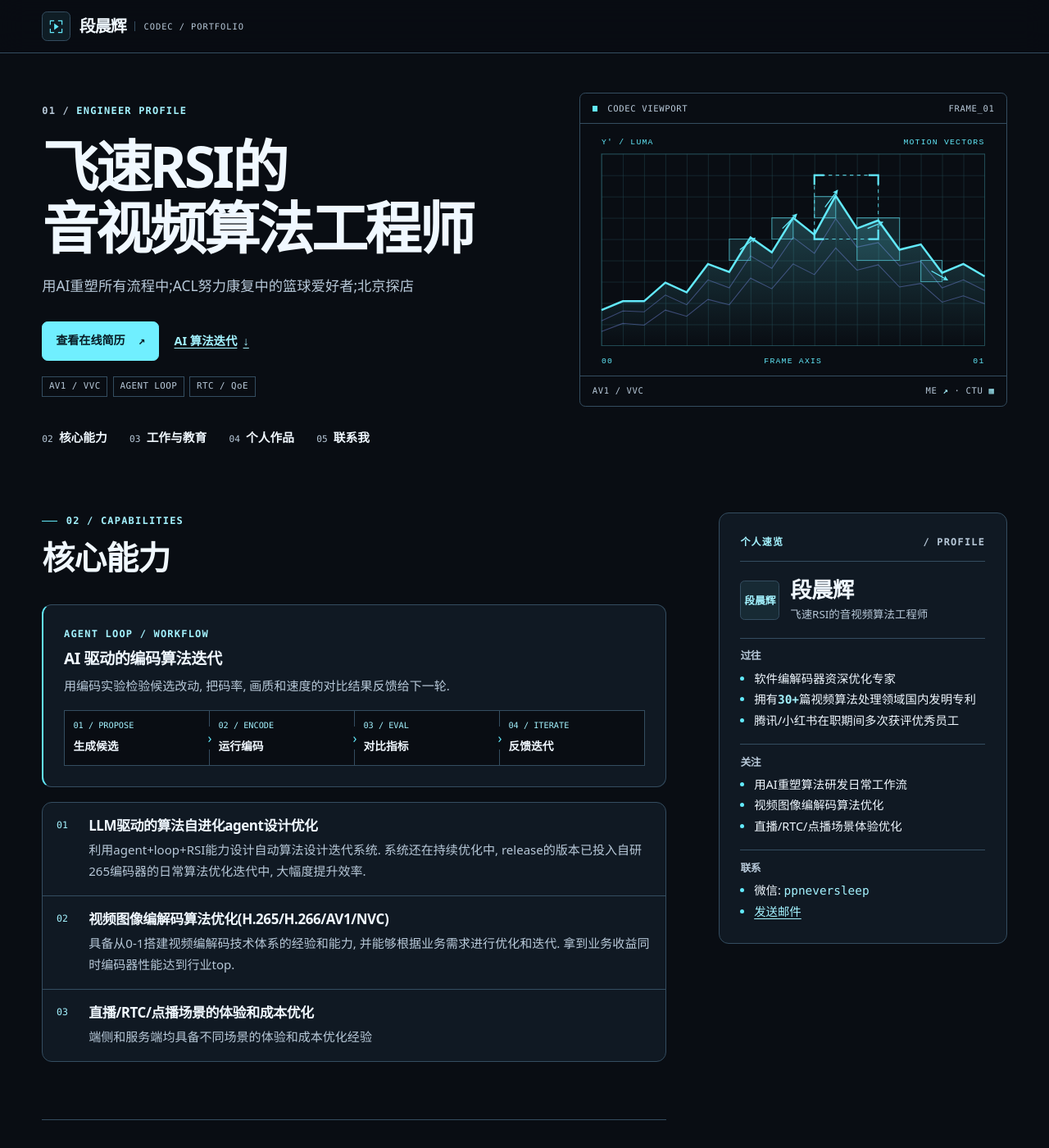
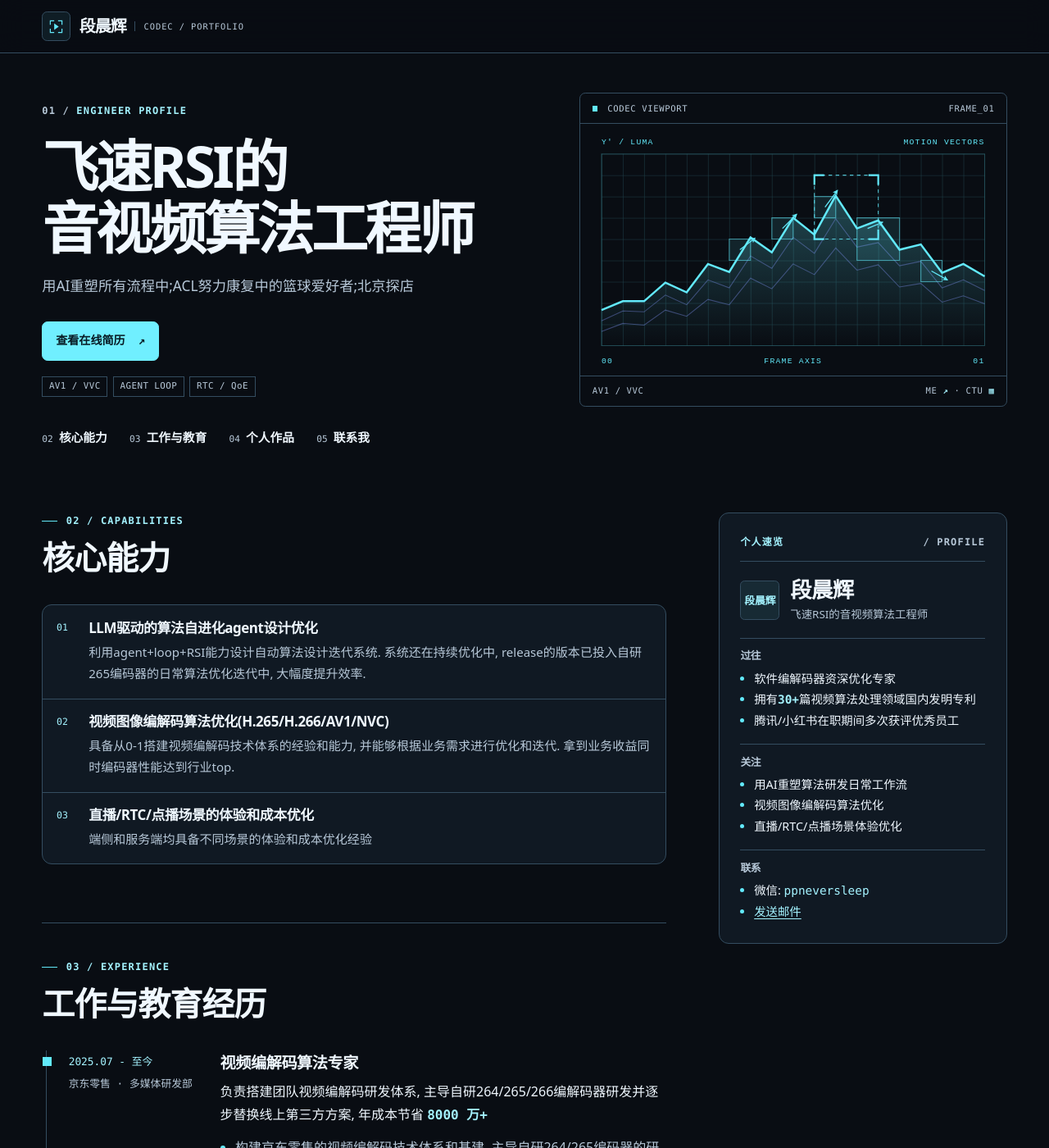
Before and after one commit to bitchenhui/bitchenhui.github.io, a Jekyll site: the page built from index.html, in a window 1280 px wide and 1400 px high. Shown: the whole window at 82% size. Built offline with Jekyll 4.4.1, drawn with Linux system fonts in a browser that asks for light colours.

Commit message:
refactor: drop the agent-loop diagram from capabilities
The section now shows exactly the three numbered capabilities from
site.skills; remove the hero jump link and orphaned styles.

```diff
--- a/assets/css/main.scss
+++ b/assets/css/main.scss
@@ -369,22 +369,6 @@ main { min-height: calc(100vh - 10rem); }
 .profile-card li::marker { color: var(--accent); }
 .profile-card__wechat { font-family: var(--mono); color: var(--accent-strong); }
 
-.ai-loop {
-  margin-bottom: 1.15rem;
-  padding: clamp(1rem, 3vw, 1.55rem);
-  border: 1px solid var(--line);
-  border-inline-start: 2px solid var(--accent);
-  border-radius: var(--radius);
-  background: var(--surface);
-}
-.ai-loop .eyebrow { margin-bottom: 0.45rem; }
-.ai-loop h3 { margin-bottom: 0.5rem; }
-.ai-loop__summary { margin-bottom: 1rem; color: var(--muted); font-size: 0.94rem; }
-.ai-loop__steps { display: grid; grid-template-columns: repeat(4, minmax(0, 1fr)); gap: 1px; padding: 1px; margin: 0; list-style: none; background: var(--line); }
-.ai-loop__steps li { position: relative; min-width: 0; padding: 0.65rem; background: var(--canvas); }
-.ai-loop__steps li + li::before { content: "›"; position: absolute; top: 50%; left: 0; transform: translate(-50%, -50%); padding-inline: 0.1rem; color: var(--accent); background: var(--canvas); }
-.ai-loop__steps span { display: block; margin-bottom: 0.2rem; color: var(--accent-strong); font: 0.64rem/1.4 var(--mono); overflow-wrap: anywhere; }
-.ai-loop__steps strong { font-size: 0.86rem; }
 .capability-list {
   counter-reset: capability;
   border: 1px solid var(--line);
@@ -519,8 +503,6 @@ main { min-height: calc(100vh - 10rem); }
   .manual-hero h1 { font-size: clamp(1.95rem, 7vw, 2.8rem); }
   .manual-hero__lead { margin-bottom: 1.25rem; }
   .signal-frame { width: min(100%, 31rem); }
-  .ai-loop__steps { grid-template-columns: repeat(2, minmax(0, 1fr)); }
-  .ai-loop__steps li:nth-child(3)::before { content: none; }
   .anchor-nav { grid-template-columns: repeat(2, minmax(0, 1fr)); }
   .experience-item { grid-template-columns: minmax(0, 1fr); gap: 0.45rem; }
   .site-footer__inner { align-items: flex-start; flex-wrap: wrap; }
--- a/index.html
+++ b/index.html
@@ -14,7 +14,6 @@ title: 首页
         <p class="manual-hero__lead">{{ site.author.intro | escape }}</p>
         <div class="hero-panel__actions">
           <a class="button button-primary" href="{{ '/resume/' | relative_url }}">查看在线简历 <span aria-hidden="true">↗</span></a>
-          <a class="hero-panel__jump" href="#ai-loop">AI 算法迭代 <span aria-hidden="true">↓</span></a>
         </div>
         <ul class="hero-panel__tags" aria-label="技术方向">
           <li>AV1 / VVC</li><li>AGENT LOOP</li><li>RTC / QoE</li>
@@ -35,17 +34,6 @@ title: 首页
   <section id="capabilities" class="manual-section" aria-labelledby="capabilities-title">
     <p class="section-index">02 / CAPABILITIES</p>
     <h2 id="capabilities-title">核心能力</h2>
-    <section class="ai-loop" id="ai-loop" aria-labelledby="ai-loop-title">
-      <p class="eyebrow">AGENT LOOP / WORKFLOW</p>
-      <h3 id="ai-loop-title">AI 驱动的编码算法迭代</h3>
-      <p class="ai-loop__summary">用编码实验检验候选改动, 把码率, 画质和速度的对比结果反馈给下一轮.</p>
-      <ol class="ai-loop__steps">
-        <li><span aria-hidden="true">01 / PROPOSE</span><strong>生成候选</strong></li>
-        <li><span aria-hidden="true">02 / ENCODE</span><strong>运行编码</strong></li>
-        <li><span aria-hidden="true">03 / EVAL</span><strong>对比指标</strong></li>
-        <li><span aria-hidden="true">04 / ITERATE</span><strong>反馈迭代</strong></li>
-      </ol>
-    </section>
     <div class="capability-list">
       {% for skill in site.skills %}
         <article class="capability-item">
```
